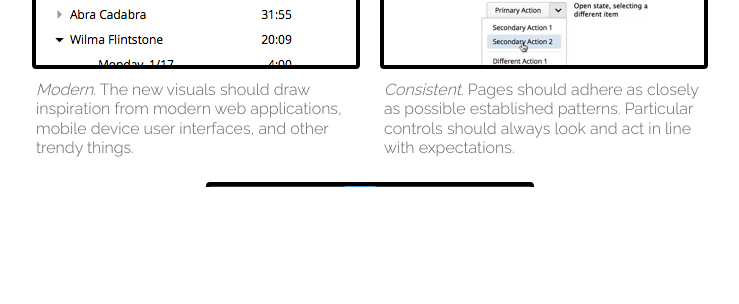
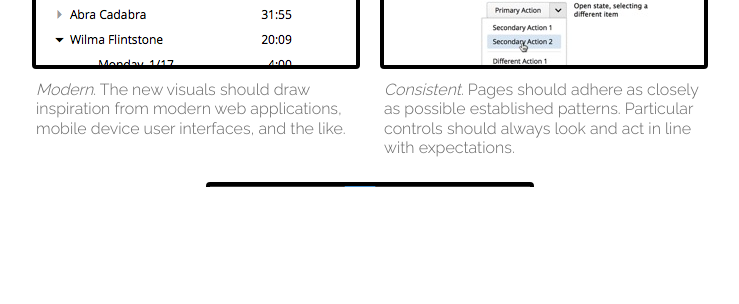
Before and after one commit to tilden/tilden.github.io, a Jekyll site: the page built from projects/sems4/index.html, in a window 1280 px wide. Shown: the part 4813-5117 px from the top of the page, without its empty margins (270-1009 px from the left). Built offline with Jekyll 4.4.1, drawn with Linux system fonts in a browser that asks for light colours; nearby versions of some CDN libraries.

Commit message:
Fixed some minor typos

```diff
--- a/projects/productioncontrol/index.html
+++ b/projects/productioncontrol/index.html
@@ -35,7 +35,7 @@ is_project: true
     Production Control displays each holding unit in a way that closely maps to their physical layout.
     <br /><br />
     For each pan, Production Control provides large, visible indications of the remaining time and quantity, as well as the status of each pan.
-    Secondary cues based on lightness and pattern accomodate colorblind users.
+    Secondary cues based on lightness and pattern accommodate colorblind users.
   </div>
 </div>
 
--- a/projects/scrapinold/index.html
+++ b/projects/scrapinold/index.html
@@ -55,7 +55,7 @@ is_project: true
   <div class="pic_desc">
       <h3>A Surreal Journey</h3>
       A collaboration between "The Disco Squad" and myself, the comic follows the
-      inexplicable adventures of the world-renowned detective Scrapinold Dooington alongside a bizzare cast of characters.
+      inexplicable adventures of the world-renowned detective Scrapinold Dooington alongside a bizarre cast of characters.
   </div>
 </div> <!-- div.cols -->
 
--- a/projects/sems4/index.html
+++ b/projects/sems4/index.html
@@ -122,7 +122,7 @@ is_project: true
 		<img class="screenshot" width="320" height="240" src="visuals_1.png" alt="Screenshot of color mockup" /><br />
 		<small style="width: 320px">
       <em>Modern</em>. The new visuals should draw inspiration from modern web applications, mobile device
-      user interfaces, and other trendy things.
+      user interfaces, and the like.
 		</small>
 	</div>
 
--- a/projects/weatherclock/index.html
+++ b/projects/weatherclock/index.html
@@ -63,7 +63,7 @@ is_project: true
 		<img class="screenshot"  width="320" height="240" src="weatherclock_v3.jpg" alt="Screenshot of version 3" />
 		<small style="width: 320px">
 			The third version marks the switch to the Forecast API, adding an emphasis on the precise
-			data available, such as a textual forecast and hourly rain probabiliy.
+			data available, such as a textual forecast and hourly rain probability.
 		</small>
 	</div>
 </div> <!-- div.cols -->
```
